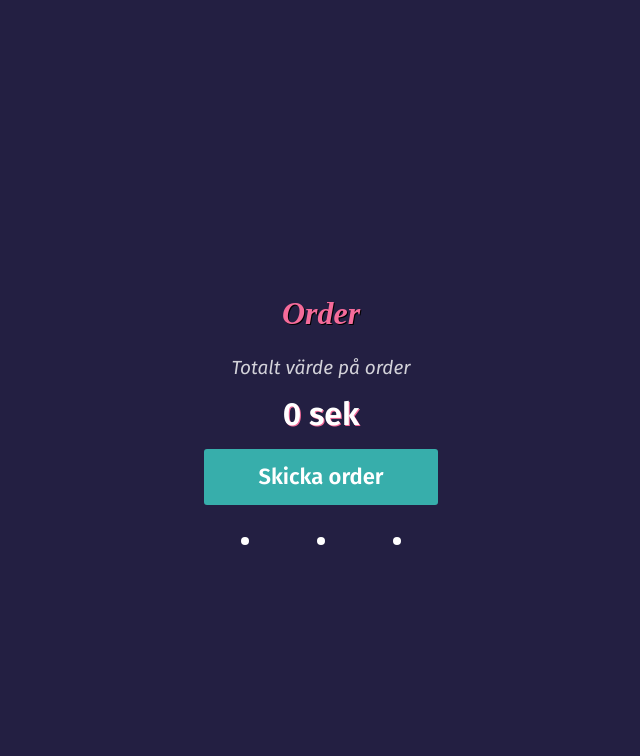
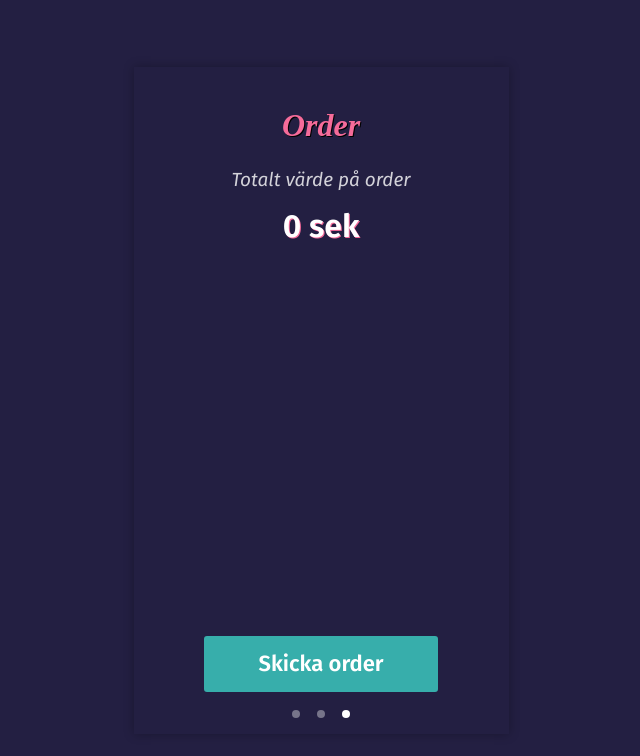
Before and after one commit to Magic-Poopers/Where-its-at, a React (Vite) app: page /sendorder in a window 1280 px wide. Shown: the top 756 px of the page, without its empty margins (319-959 px from the left). Built offline with nearby package versions, Linux system fonts and the light colour scheme; a web font is replaced by a local one.

Commit message:
Added some basic styling

```diff
--- a/src/App.css
+++ b/src/App.css
@@ -1,5 +1,7 @@
 .container {
   width: 375px;
+  min-height: 667px;
   margin: auto;
   box-shadow: 0px 0px 10px rgba(0, 0, 0, 0.278);
+  position: relative;
 }
--- a/src/App.jsx
+++ b/src/App.jsx
@@ -1,3 +1,4 @@
+import './App.css';
 import { Start } from "./pages/Start";
 import AllEvents from "./pages/AllEvents";
 import { Routes, Route } from "react-router-dom";
--- a/src/components/Pagination.jsx
+++ b/src/components/Pagination.jsx
@@ -4,11 +4,11 @@ import { NavLink, Navigate } from "react-router-dom";
 
 const Pagination = () => {
   return (
-    <div className={styles.paginationContainer}>
+    <navbar className={styles.paginationContainer}>
       <NavLink to='/'><div className={styles.circle}></div></NavLink>
       <NavLink to='/events'><div className={styles.circle}></div></NavLink>
       <NavLink to='/sendorder'><div className={styles.circle}></div></NavLink>
-    </div>
+    </navbar>
   );
 };
 
--- a/src/components/Pagination.module.css
+++ b/src/components/Pagination.module.css
@@ -2,10 +2,22 @@
   display: flex;
   justify-content: space-evenly;
   align-items: center;
+  width: 25%;
+
+  position: absolute;
+  margin: auto;
+  bottom: 1rem;
+  left: 0;
+  right: 0;
 }
+
 .circle {
   height: 8px;
   width: 8px;
   border-radius: 100px;
-  background: #ffffff;
+  background: #ffffff61;
 }
+
+.active {
+  background-color: white;
+}
--- a/src/components/PrimaryButton.module.css
+++ b/src/components/PrimaryButton.module.css
@@ -10,4 +10,10 @@
   color: #ffffff;
   padding: 15px 54px;
   border: none;
+  position: absolute;
+  bottom: 2.6rem;
+  left: 0;
+  right: 0;
+  margin: auto;
+  width: fit-content;
 }
--- a/src/index.css
+++ b/src/index.css
@@ -18,22 +18,14 @@
 }
 
 a {
-  font-weight: 500;
-  color: #646cff;
   text-decoration: inherit;
-}
-a:hover {
-  color: #535bf2;
 }
 
 body {
-
   margin: auto;
   display: flex;
   justify-content: center;
   align-items: center;
-
-
   min-height: 100vh;
   background-color: #231f42;
 }
@@ -48,3 +40,7 @@ h1 {
   color: #f56b9a;
   text-shadow: 1px 1px 0px #000000;
 }
+
+.active div {
+  background-color: white;
+}
--- a/src/pages/AllTickets.jsx
+++ b/src/pages/AllTickets.jsx
@@ -9,9 +9,9 @@ export const AllTickets = () => {
 
   // const ticketsElem = tickets.map((ticket, i) => />)
 
-  return <section>
+  return <main>
     <Ticket/>
-  </section>;
+  </main>;
 };
 
 export default AllTickets;
--- a/src/pages/Start.module.css
+++ b/src/pages/Start.module.css
@@ -10,7 +10,7 @@
   align-items: center;
   flex-direction: column;
   gap: 1rem;
-  padding: 2rem;
+  padding-top: 50%;
 }
 
 .heading {
--- a/src/pages/Ticket.jsx
+++ b/src/pages/Ticket.jsx
@@ -1,7 +1,7 @@
 import React from "react";
 
 const Ticket = () => {
-  return <div>Ticket</div>;
+  return <main>Ticket</main>;
 };
 
 export default Ticket;
```
